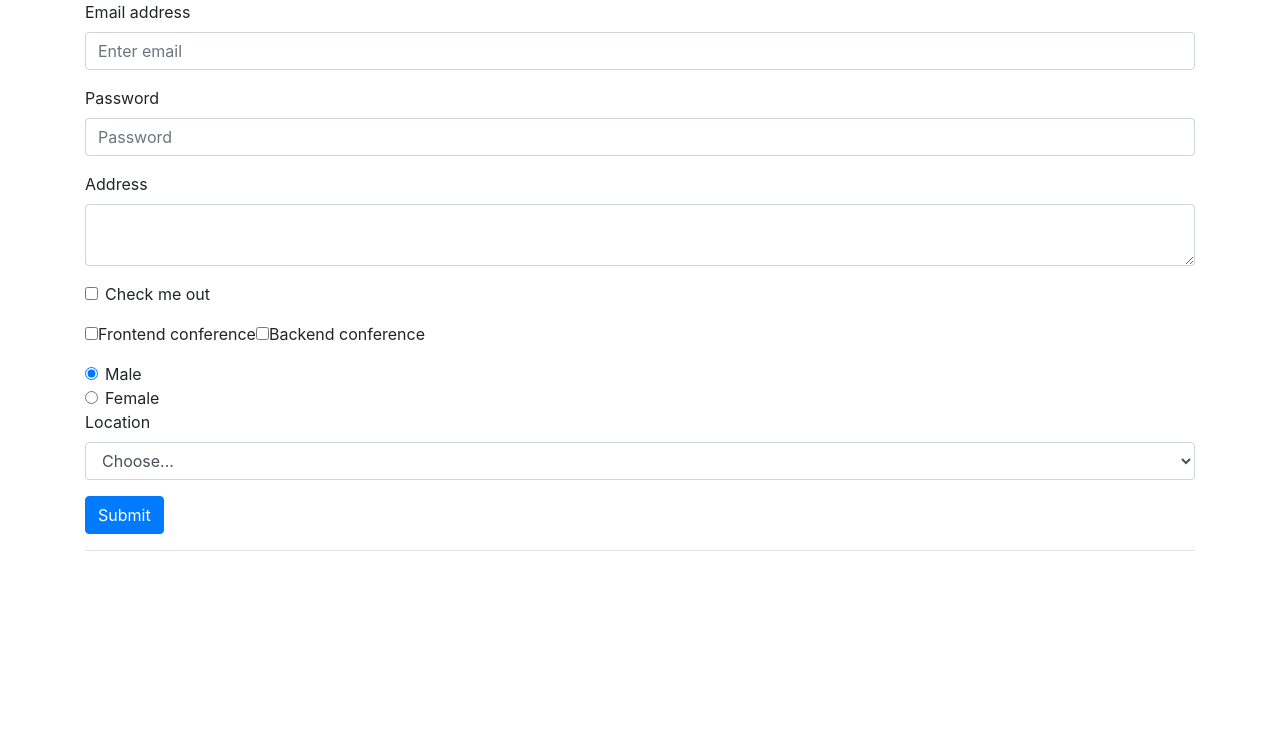
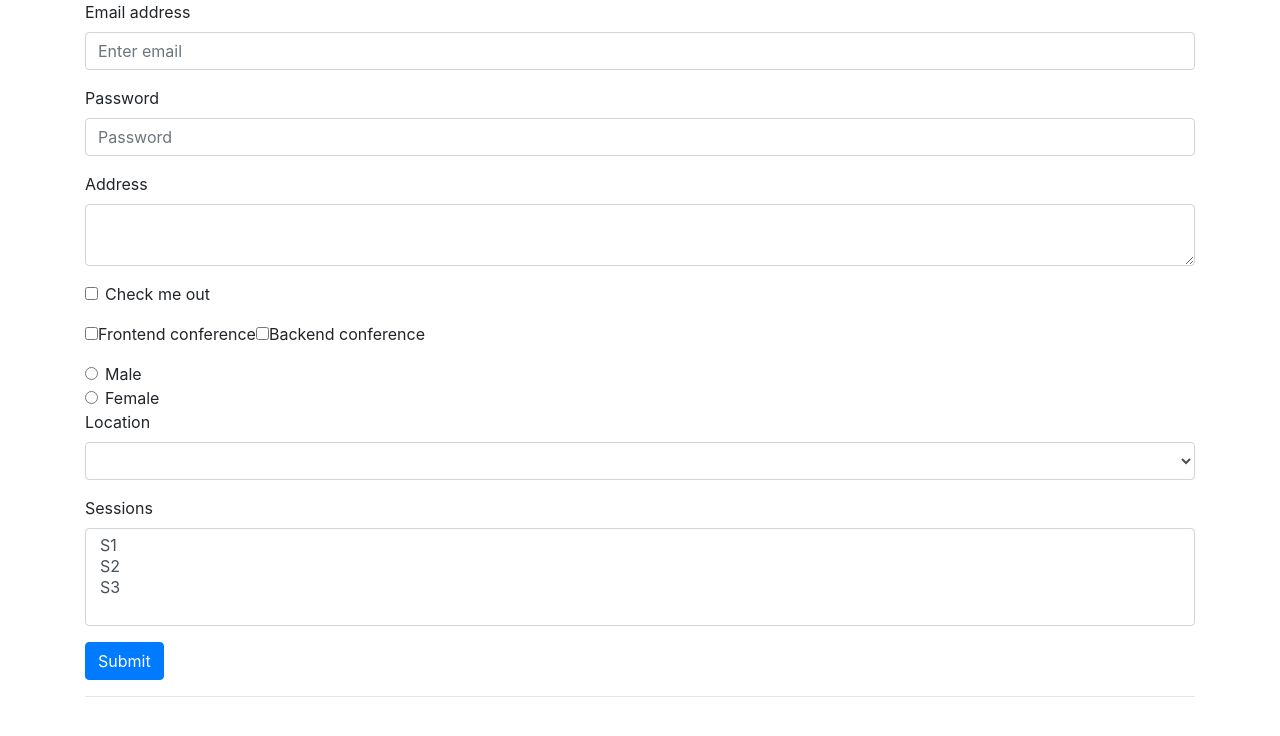
Before and after one commit to s-janibekova/forms-with-vue-js, a Vue app in the folder forms-in-vuejs/: page / in a window 1280 px wide. Shown: the top 736 px of the page. Built offline with nearby package versions, Linux system fonts and the light colour scheme.

Commit message:
Basic form

```diff
--- a/forms-in-vuejs/src/components/BasicForm.vue
+++ b/forms-in-vuejs/src/components/BasicForm.vue
@@ -1,42 +1,42 @@
 <template>
     <div>
-        <form>
+        <form @submit.prevent="submit">
             <div class="form-group">
                 <label for="exampleInputEmail1">Email address</label>
-                <input type="email" class="form-control" id="exampleInputEmail1" aria-describedby="emailHelp" placeholder="Enter email" />
+                <input type="email" class="form-control" id="exampleInputEmail1" aria-describedby="emailHelp" placeholder="Enter email" v-model="email" />
             </div>
                 <div class="form-group">
                     <label for="exampleInputPassword1">Password</label>
-                    <input type="password" class="form-control" id="exampleInputPassword1" placeholder="Password" >
+                    <input type="password" class="form-control" id="exampleInputPassword1" placeholder="Password" v-model="password">
             </div>
                     <div class="form-group">
                         <label for="address">Address</label>
-                        <textarea class="form-control" id="address">
+                        <textarea class="form-control" id="address" v-model="address">
             </textarea>
                     </div>
                     <div class="form-group form-check">
-                        <input type="checkbox" class="form-check-input" id="exampleCheck1" >
+                        <input type="checkbox" class="form-check-input" id="exampleCheck1" v-model="checked"  >
                         <label class="form-check-label" for="exampleCheck1">Check me out</label>
                     </div>
 
                     <!-- Multiple checkboxes -->
 
                     <div class="form-group">
-                        <input type="checkbox"  id="exampleCheck2" />
+                        <input type="checkbox"  id="exampleCheck2" v-model="conferenceNames" value="Frontend" />
                         <label class="form-check-label" for="exampleCheck2">Frontend conference</label>
-                        <input type="checkbox"  id="exampleCheck3"/>
+                        <input type="checkbox"  id="exampleCheck3" v-model="conferenceNames" value="Backend"/>
                         <label class="form-check-label" for="exampleCheck2">Backend conference</label>
                     </div>
 
                     <!-- Radio Button -->
                     <div class="form-check">
-                        <input class="form-check-input" type="radio" name="exampleRadios" id="exampleRadios1"  checked >
+                        <input class="form-check-input" type="radio" name="exampleRadios" id="exampleRadios1" value="Male" v-model="gender" checked >
                         <label class="form-check-label" for="exampleRadios1">
                             Male
                         </label>
                     </div>
                     <div class="form-check">
-                        <input class="form-check-input" type="radio" name="exampleRadios" id="exampleRadios2"/>
+                        <input class="form-check-input" type="radio" name="exampleRadios" v-model="gender" value="Female" id="exampleRadios2"/>
                         <label class="form-check-label" for="exampleRadios2">
                             Female
                         </label>
@@ -44,21 +44,21 @@
                     <!-- Select Boxes -->
                     <div class="form-group">
                         <label for="inputState">Location</label>
-                        <select id="inputState" class="form-control">
+                        <select id="inputState" class="form-control" v-model="location">
                             <option selected>Choose...</option>
                             <option>UK</option>
                             <option>USA</option>
                             <option>Canada</option>
                         </select>
                     </div>
-                    <!-- <div class="form-group">
+                    <div class="form-group">
                         <label for="inputState">Sessions</label>
-                        <select id="inputState" class="form-control" multiple>
+                        <select id="inputState" class="form-control" multiple v-model="sessions">
                             <option>S1</option>
                             <option>S2</option>
                             <option>S3</option>
                         </select>
-                    </div> -->
+                    </div>
 
                     <button type="submit" class="btn btn-primary">Submit</button>
         </form>
@@ -68,9 +68,21 @@
 <script>
 export default {
     name: 'UserForm',
+    data() {
+        return {
+            email: '',
+            password: '',
+            address: '',
+            checked: false,
+            conferenceNames: [],
+            gender: '',
+            location: '',
+            sessions: []
+        }
+    },
     methods:{
         submit(e){
-         e.preventDefault()
+            console.log(this.email, this.password, this.address)
         }
     }
 }
```
